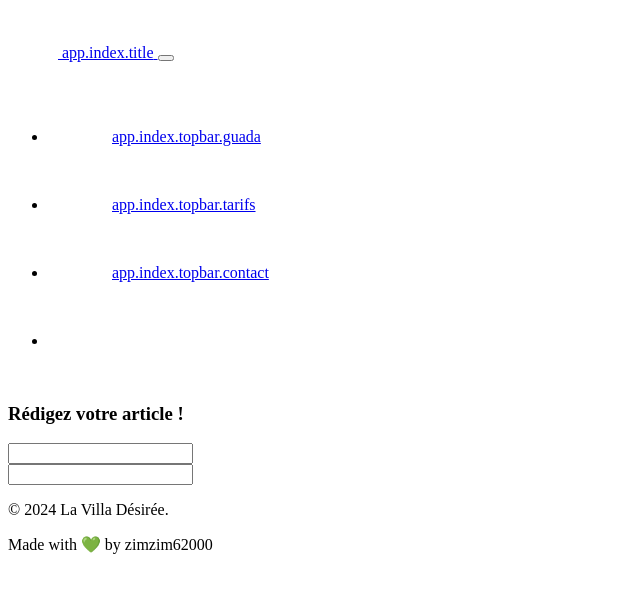
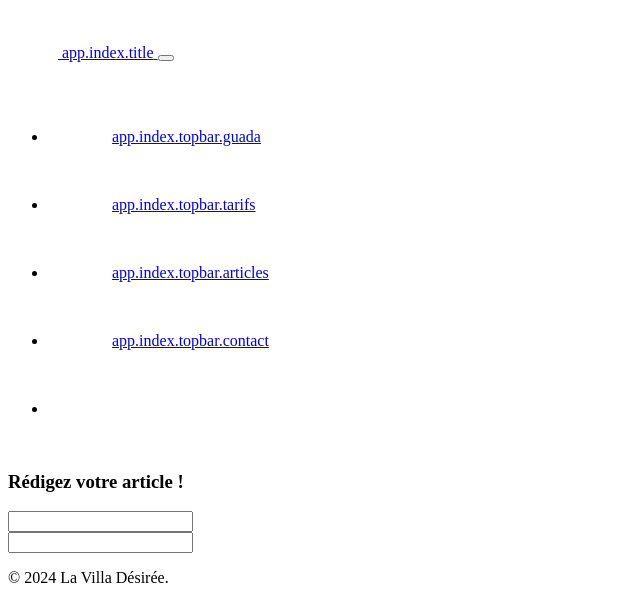
Before and after one commit to zimzim62000/villa2024, a Symfony app: template templates/article/new.html.twig in a window 1280 px wide. Shown: the top 590 px of the page, without its empty margins (0-640 px from the left). Run offline with Twig, Linux system fonts and the light colour scheme; the template is opened without the code that fills it, so the values that code supplies are empty; form fields are guessed from the names that the template uses; some libraries are stand-ins or nearby versions.

Commit message:
💄Add articles page

```diff
--- a/templates/navbar.html.twig
+++ b/templates/navbar.html.twig
@@ -24,13 +24,16 @@
                 {% endif %}
                 #}
                 <li class="nav-item">
-                    <a class="nav-link" href="{{ path('app_guadeloupe') }}"><img src="{{ asset('images/localisation.png') }}" class="iconProfile"/>{{ 'app.index.topbar.guada'|trans }}</a>
+                    <a class="nav-link" href="{{ path('app_guadeloupe') }}"><img src="{{ asset('images/localisation.png') }}" class="iconProfile" alt="La Guadeloupe"/>{{ 'app.index.topbar.guada'|trans }}</a>
                 </li>
                 <li class="nav-item">
-                    <a class="nav-link" href="{{ path('app_rate') }}"><img src="{{ asset('images/reservation.png') }}" class="iconProfile"/>{{ 'app.index.topbar.tarifs'|trans }}</a>
+                    <a class="nav-link" href="{{ path('app_rate') }}"><img src="{{ asset('images/reservation.png') }}" class="iconProfile" alt="Tarifs/Réservations"/>{{ 'app.index.topbar.tarifs'|trans }}</a>
                 </li>
                 <li class="nav-item">
-                    <a class="nav-link" href="{{ path('app_contact') }}"><img src="{{ asset('images/lettre.png') }}" class="iconProfile"/>{{ 'app.index.topbar.contact'|trans }}</a>
+                    <a class="nav-link" href="{{ path('app_article_list') }}"><img src="{{ asset('images/ic-newspaper.png') }}" class="iconProfile" alt="Articles"/>{{ 'app.index.topbar.articles'|trans }}</a>
+                </li>
+                <li class="nav-item">
+                    <a class="nav-link" href="{{ path('app_contact') }}"><img src="{{ asset('images/lettre.png') }}" class="iconProfile" alt="Nous contacter"/>{{ 'app.index.topbar.contact'|trans }}</a>
                 </li>
                 {% if is_granted('ROLE_USER') %}
                     <li class="nav-item dropdown">
--- a/translations/messages.fr.yml
+++ b/translations/messages.fr.yml
@@ -10,6 +10,7 @@
       lamaison: "La maison"
       guada: "La Guadeloupe"
       tarifs: "Tarifs/Réservations"
+      articles: "Articles"
       contact: "Nous contacter"
       insta: "Stories"
       instasettings: 'Paramètres Instagram'
```
Also changed, not shown: templates/article/show.html.twig (+8 -7 lines), public/images/ic-newspaper.png (added).
